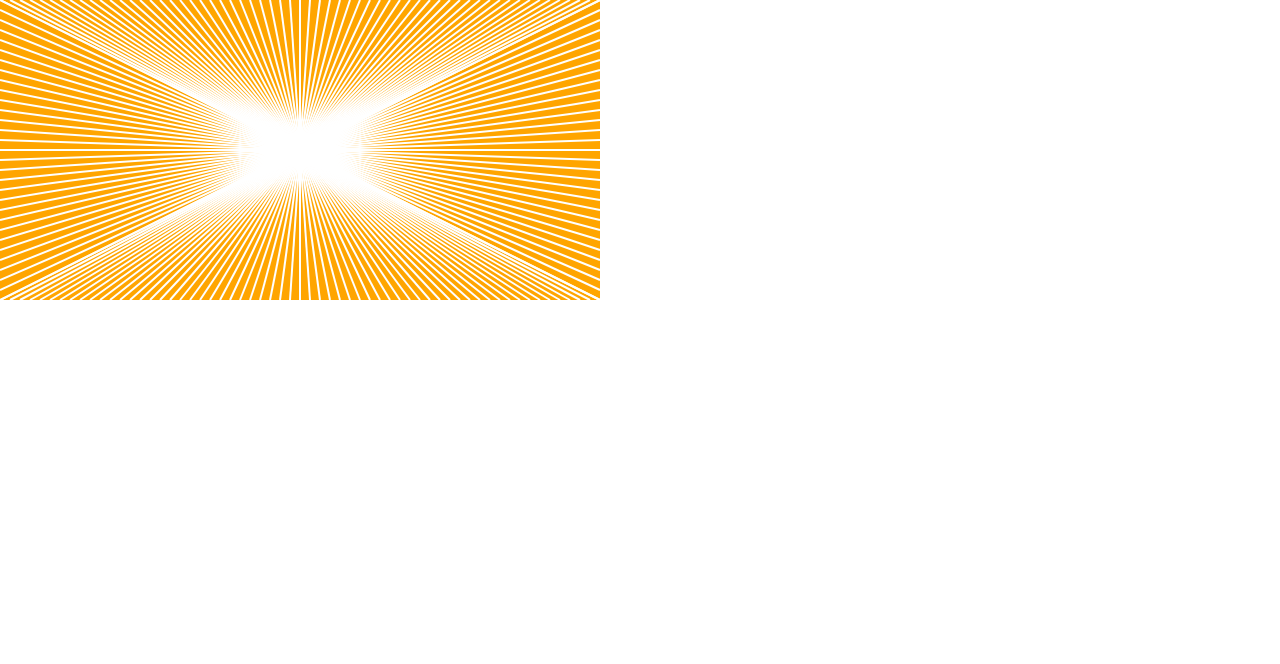
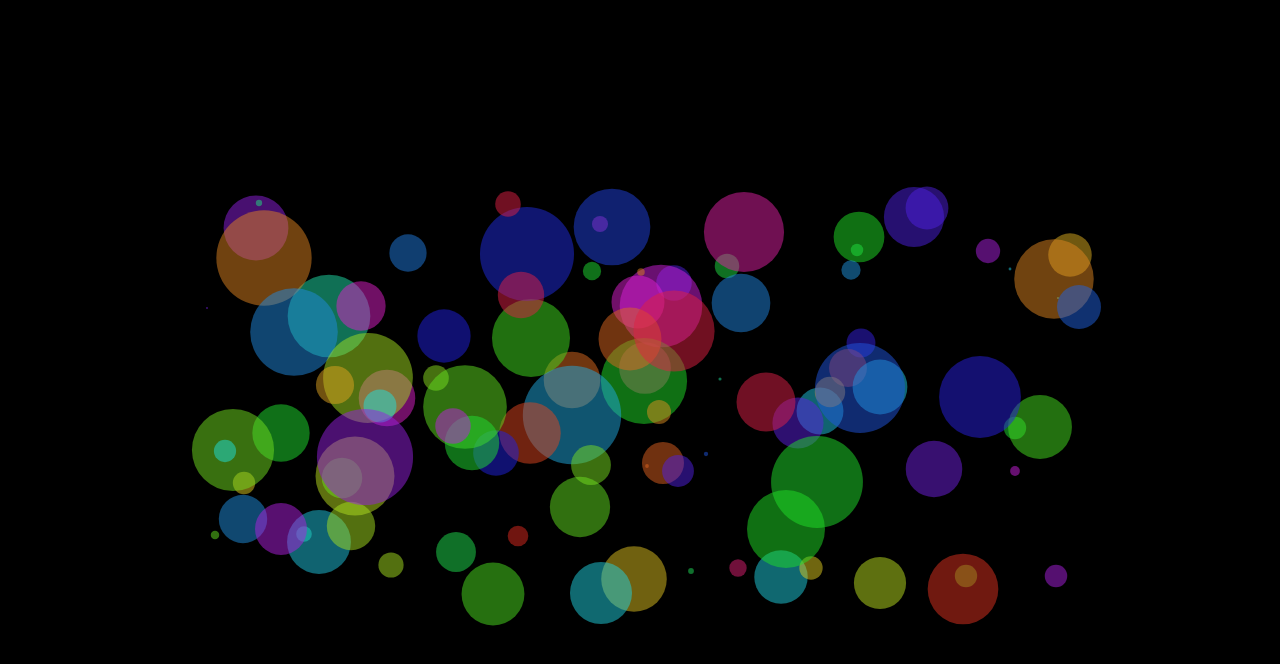
Before and after one commit to EHB-MCT/dev1-exercises-meryambelaouchi, a plain HTML site: page index.html in a window 1280 px wide. Drawn offline with Linux system fonts and the light colour scheme.

Commit message:
4-2 Bubbles done

```diff
--- /dev/null
+++ b/exercises/4-nesting-variation/4-2.js
@@ -0,0 +1,27 @@
+"use strict";
+import context from "../../scripts/context.js";
+import * as Utils from "../../scripts/utils.js";
+
+let height = window.innerHeight;
+let width = window.innerWidth;
+
+
+drawBubbles();
+
+function drawBubbles() {
+    context.fillStyle = 'black';
+    context.fillRect(0, 0, width, height);
+
+    for (let i = 0; i < 100; i++) {
+
+        let hue = Math.floor(Math.random() * 360);
+
+        let random = Math.random();
+
+        let marginHeight = Utils.randomNumber(200, height - 200);
+        let marginWidth = Utils.randomNumber(200, width - 200);
+
+        context.fillStyle = Utils.hsla(hue, 75, 50, 50);
+        Utils.fillCircle(marginWidth, marginHeight, 50 * random);
+    }
+}
--- a/index.html
+++ b/index.html
@@ -1,7 +1,7 @@
 <html>
 
 <head>
-    <script src="exercises/4-nesting-variation/4-1-lines.js" type="module"></script>
+    <script src="exercises/4-nesting-variation/4-2.js" type="module"></script>
     <link rel="stylesheet" type="text/css" href="styles/index.css" />
 </head>
 
--- a/scripts/utils.js
+++ b/scripts/utils.js
@@ -31,6 +31,10 @@ export function rgb(r, g, b) {
     return rgb;
 }
 
+export function hsla(h, s, l, a) {
+    return "hsl(" + h + "," + s + "%," + l + "%," + a + "%)";
+}
+
 export function strokeEllipse(x, y, rX, rY) {
     context.beginPath();
     context.ellipse(x, y, rX, rY, 0, 0, Math.PI * 2);
@@ -47,3 +51,7 @@ export function fillAndStrokeEllipse(x, y, rX, rY) {
     fillEllipse(x, y, rX, rY);
     strokeEllipse(x, y, rX, rY);
 }
+
+export function randomNumber(min, max) {
+    return Math.floor(Math.random() * (max - min + 1)) + min;
+}
```
